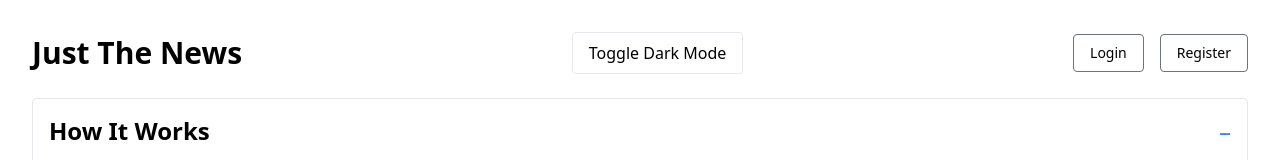
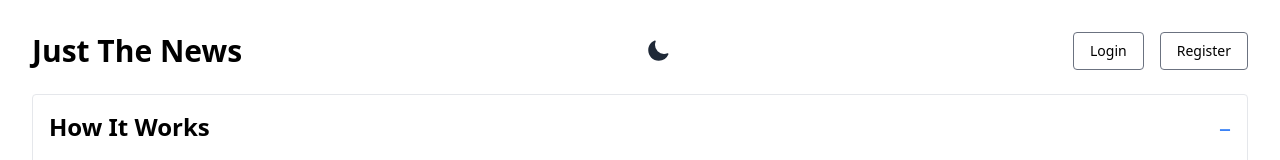
Before and after one commit to Willhargrave/News-Reader, a Next.js app in the folder frontend/: page / in a window 1280 px wide. Shown: the top 160 px of the page. Built offline with nearby package versions, Linux system fonts and the light colour scheme; no server answers.

Commit message:
added transition

```diff
--- a/frontend/package.json
+++ b/frontend/package.json
@@ -10,6 +10,7 @@
   },
   "dependencies": {
     "@headlessui/react": "^2.2.0",
+    "@heroicons/react": "^2.2.0",
     "bcryptjs": "^3.0.2",
     "html-to-text": "^9.0.5",
     "next": "15.1.6",
--- a/frontend/src/app/layout.tsx
+++ b/frontend/src/app/layout.tsx
@@ -28,7 +28,7 @@
   return (
     <html lang="en" suppressHydrationWarning>
       <body
-      className={`${geistSans.variable} ${geistMono.variable} bg-background text-foreground  antialiased`}>
+      className={`${geistSans.variable} ${geistMono.variable} bg-background text-foreground antialiased transition-colors duration-500`}>
       <ThemeProvider>
             <Providers>{children}</Providers>
           </ThemeProvider>
--- a/frontend/src/components/AddFeedForm.tsx
+++ b/frontend/src/components/AddFeedForm.tsx
@@ -86,7 +86,7 @@
               type="url"
               value={feedUrl}
               onChange={(e) => setFeedUrl(e.target.value)}
-              className="w-full p-2 text-black border mb-2"
+              className="w-full p-2 border mb-2"
               placeholder="https://example.com/rss"
               required
             />
@@ -102,7 +102,7 @@
         )}
         {stage === "preview" && (
           <form onSubmit={handleConfirm}>
-            <p className="text-black mb-2">
+            <p className="mb-2">
               The title of your RSS feed is:{" "}
               <input
                 type="text"
@@ -111,7 +111,7 @@
                 className="border p-1"
               />
             </p>
-            <p className="text-black mb-2">
+            <p className="mb-2">
               The category of your RSS feed is:{" "}
               <input
                 type="text"
--- a/frontend/src/components/Header.tsx
+++ b/frontend/src/components/Header.tsx
@@ -2,6 +2,7 @@
 import { useSession, signOut } from "next-auth/react";
 import { useEffect, useState } from "react";
 import { useTheme } from "next-themes";
+import { SunIcon, MoonIcon } from "@heroicons/react/24/solid";
 
 export default function Header() {
 const { data: session } = useSession();
@@ -14,10 +15,17 @@
 <header className="flex justify-between items-center mb-6">
 <h1 className="text-3xl font-bold">Just The News</h1>
 <button
-      onClick={() => setTheme(theme === 'dark' ? 'light' : 'dark')}
-      className="px-4 py-2 border rounded"
+      onClick={() => setTheme(theme === "dark" ? "light" : "dark")}
     >
-      {mounted ? `Toggle ${theme === 'dark' ? 'Light' : 'Dark'} Mode` : 'Toggle Mode'}
+      {mounted ? (
+        theme === "dark" ? (
+          <SunIcon className="w-6 h-6 text-yellow-400" />
+        ) : (
+          <MoonIcon className="w-6 h-6 text-gray-800" />
+        )
+      ) : (
+        "Toggle Mode"
+      )}
     </button>
   {!session ? (
     <div className="flex space-x-4">
```
Also changed, not shown: 1 other file (tests, documents, lock files or other folders).
